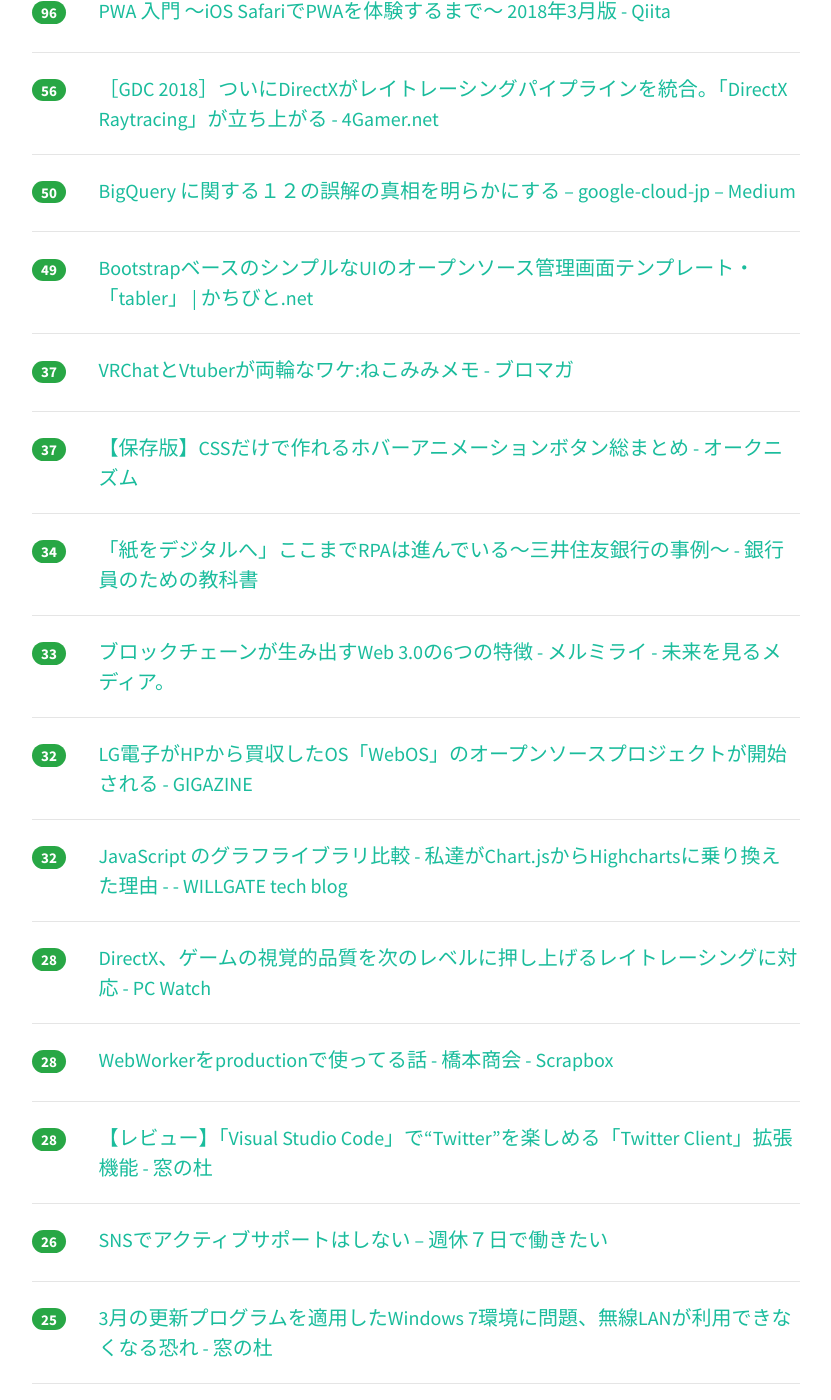
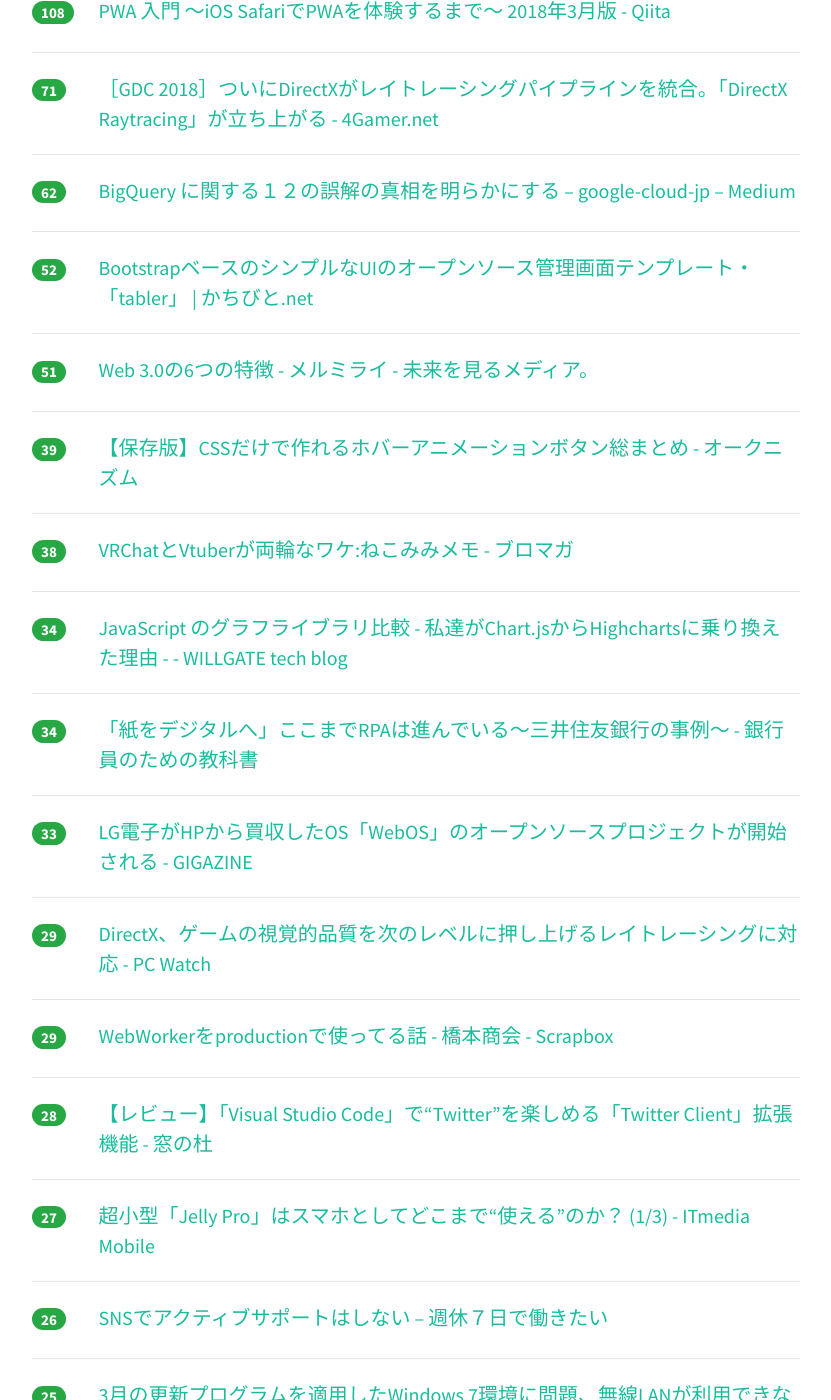
Before and after one commit to yatta47/hatena-matome-site, a Jekyll site: the page built from _posts/2018-03-21-hatena.md, in a window 1280 px wide and 1400 px high, scrolled down 501 px. Shown: the whole window, without its empty margins (224-1055 px from the left). Built offline with Jekyll 4.4.1, drawn with Linux system fonts in a browser that asks for light colours; nearby versions of some CDN libraries; some of the changed text lies outside the part shown.

Commit message:
Updated 2018-03-21

```diff
--- a/_posts/2018-03-21-hatena.md
+++ b/_posts/2018-03-21-hatena.md
@@ -1,44 +1,54 @@
 ---
 layout: post
 title:  "2018-03-21 はてぶIT"
-date:   2018-03-21 14:00:46
+date:   2018-03-21 15:01:31
 tags: [it-hotentry]
 ---
-33 件のデータあり
+36 件のデータあり
 
 <hr><div class="row">
-<div class="col-1"><span class="badge badge-pill badge-success h2">172</span></div>
+<div class="col-1"><span class="badge badge-pill badge-success h2">189</span></div>
 <div class="col-11"><a href='http://kyoumoe.hatenablog.com/entry/20180320/1521549532' target='_blank'>とあるNPO法人のサポーターからイケダハヤトやはあちゅうの存在が消された件 - 今日も得る物なしZ</a></div>
 </div>
 <hr>
 <div class="row">
-<div class="col-1"><span class="badge badge-pill badge-success h2">96</span></div>
+<div class="col-1"><span class="badge badge-pill badge-success h2">108</span></div>
 <div class="col-11"><a href='https://qiita.com/umamichi/items/0e2b4b1c578e7335ba20' target='_blank'>PWA 入門 〜iOS SafariでPWAを体験するまで〜 2018年3月版 - Qiita</a></div>
 </div>
 <hr>
 <div class="row">
-<div class="col-1"><span class="badge badge-pill badge-success h2">56</span></div>
+<div class="col-1"><span class="badge badge-pill badge-success h2">71</span></div>
 <div class="col-11"><a href='http://www.4gamer.net/games/033/G003329/20180320141/' target='_blank'>［GDC 2018］ついにDirectXがレイトレーシングパイプラインを統合。「DirectX Raytracing」が立ち上がる - 4Gamer.net</a></div>
 </div>
 <hr>
 <div class="row">
-<div class="col-1"><span class="badge badge-pill badge-success h2">50</span></div>
+<div class="col-1"><span class="badge badge-pill badge-success h2">62</span></div>
 <div class="col-11"><a href='https://medium.com/google-cloud-jp/1d7227cb05e4' target='_blank'>BigQuery に関する１２の誤解の真相を明らかにする – google-cloud-jp – Medium</a></div>
 </div>
 <hr>
 <div class="row">
-<div class="col-1"><span class="badge badge-pill badge-success h2">49</span></div>
+<div class="col-1"><span class="badge badge-pill badge-success h2">52</span></div>
 <div class="col-11"><a href='http://kachibito.net/useful-resource/tabler' target='_blank'>BootstrapベースのシンプルなUIのオープンソース管理画面テンプレート・「tabler」 | かちびと.net</a></div>
 </div>
 <hr>
 <div class="row">
-<div class="col-1"><span class="badge badge-pill badge-success h2">37</span></div>
+<div class="col-1"><span class="badge badge-pill badge-success h2">51</span></div>
+<div class="col-11"><a href='http://www.mermirai.com/entry/web30' target='_blank'>Web 3.0の6つの特徴 - メルミライ - 未来を見るメディア。</a></div>
+</div>
+<hr>
+<div class="row">
+<div class="col-1"><span class="badge badge-pill badge-success h2">39</span></div>
+<div class="col-11"><a href='http://www.okuni.me/entry/hover-animation-button-matome' target='_blank'>【保存版】CSSだけで作れるホバーアニメーションボタン総まとめ - オークニズム</a></div>
+</div>
+<hr>
+<div class="row">
+<div class="col-1"><span class="badge badge-pill badge-success h2">38</span></div>
 <div class="col-11"><a href='http://ch.nicovideo.jp/nekomimi/blomaga/ar1443265' target='_blank'>VRChatとVtuberが両輪なワケ:ねこみみメモ - ブロマガ</a></div>
 </div>
 <hr>
 <div class="row">
-<div class="col-1"><span class="badge badge-pill badge-success h2">37</span></div>
-<div class="col-11"><a href='http://www.okuni.me/entry/hover-animation-button-matome' target='_blank'>【保存版】CSSだけで作れるホバーアニメーションボタン総まとめ - オークニズム</a></div>
+<div class="col-1"><span class="badge badge-pill badge-success h2">34</span></div>
+<div class="col-11"><a href='http://tech.willgate.co.jp/entry/2018/03/20/141000' target='_blank'>JavaScript のグラフライブラリ比較 - 私達がChart.jsからHighchartsに乗り換えた理由 - - WILLGATE tech blog</a></div>
 </div>
 <hr>
 <div class="row">
@@ -48,32 +58,27 @@ tags: [it-hotentry]
 <hr>
 <div class="row">
 <div class="col-1"><span class="badge badge-pill badge-success h2">33</span></div>
-<div class="col-11"><a href='http://www.mermirai.com/entry/web30' target='_blank'>ブロックチェーンが生み出すWeb 3.0の6つの特徴 - メルミライ - 未来を見るメディア。</a></div>
-</div>
-<hr>
-<div class="row">
-<div class="col-1"><span class="badge badge-pill badge-success h2">32</span></div>
 <div class="col-11"><a href='https://gigazine.net/news/20180320-lg-webos-open-source-version/' target='_blank'>LG電子がHPから買収したOS「WebOS」のオープンソースプロジェクトが開始される - GIGAZINE</a></div>
 </div>
 <hr>
 <div class="row">
-<div class="col-1"><span class="badge badge-pill badge-success h2">32</span></div>
-<div class="col-11"><a href='http://tech.willgate.co.jp/entry/2018/03/20/141000' target='_blank'>JavaScript のグラフライブラリ比較 - 私達がChart.jsからHighchartsに乗り換えた理由 - - WILLGATE tech blog</a></div>
-</div>
-<hr>
-<div class="row">
-<div class="col-1"><span class="badge badge-pill badge-success h2">28</span></div>
+<div class="col-1"><span class="badge badge-pill badge-success h2">29</span></div>
 <div class="col-11"><a href='https://pc.watch.impress.co.jp/docs/news/1112633.html' target='_blank'>DirectX、ゲームの視覚的品質を次のレベルに押し上げるレイトレーシングに対応 - PC Watch</a></div>
 </div>
 <hr>
 <div class="row">
-<div class="col-1"><span class="badge badge-pill badge-success h2">28</span></div>
+<div class="col-1"><span class="badge badge-pill badge-success h2">29</span></div>
 <div class="col-11"><a href='https://scrapbox.io/shokai/WebWorker%E3%82%92production%E3%81%A7%E4%BD%BF%E3%81%A3%E3%81%A6%E3%82%8B%E8%A9%B1' target='_blank'>WebWorkerをproductionで使ってる話 - 橋本商会 - Scrapbox</a></div>
 </div>
 <hr>
 <div class="row">
 <div class="col-1"><span class="badge badge-pill badge-success h2">28</span></div>
 <div class="col-11"><a href='https://forest.watch.impress.co.jp/docs/review/1112734.html' target='_blank'>【レビュー】「Visual Studio Code」で“Twitter”を楽しめる「Twitter Client」拡張機能 - 窓の杜</a></div>
+</div>
+<hr>
+<div class="row">
+<div class="col-1"><span class="badge badge-pill badge-success h2">27</span></div>
+<div class="col-11"><a href='http://www.itmedia.co.jp/mobile/articles/1803/21/news018.html' target='_blank'>超小型「Jelly Pro」はスマホとしてどこまで“使える”のか？ (1/3) - ITmedia Mobile</a></div>
 </div>
 <hr>
 <div class="row">
@@ -98,12 +103,17 @@ tags: [it-hotentry]
 <hr>
 <div class="row">
 <div class="col-1"><span class="badge badge-pill badge-success h2">25</span></div>
-<div class="col-11"><a href='http://www.itmedia.co.jp/mobile/articles/1803/21/news018.html' target='_blank'>超小型「Jelly Pro」はスマホとしてどこまで“使える”のか？ (1/3) - ITmedia Mobile</a></div>
+<div class="col-11"><a href='https://speakerdeck.com/suusan2go/nuxt-dot-js-plus-typescript-equals-great' target='_blank'>Nuxt.js + TypeScript = Great! // Speaker Deck</a></div>
 </div>
 <hr>
 <div class="row">
 <div class="col-1"><span class="badge badge-pill badge-success h2">23</span></div>
 <div class="col-11"><a href='https://developers-jp.googleblog.com/2018/03/standardizing-lessons-learned-from-amp.html?m=1' target='_blank'>Google Developers Japan: AMP から得られた教訓の標準化について</a></div>
+</div>
+<hr>
+<div class="row">
+<div class="col-1"><span class="badge badge-pill badge-success h2">23</span></div>
+<div class="col-11"><a href='http://globalbiz.hatenablog.com/entry/2018/03/20/200039' target='_blank'>マッキンゼーやBCGなどコンサルファームのプレゼンを学べるサイト - グローバル経営の極北</a></div>
 </div>
 <hr>
 <div class="row">
@@ -118,7 +128,7 @@ tags: [it-hotentry]
 <hr>
 <div class="row">
 <div class="col-1"><span class="badge badge-pill badge-success h2">21</span></div>
-<div class="col-11"><a href='http://globalbiz.hatenablog.com/entry/2018/03/20/200039' target='_blank'>マッキンゼーやBCGなどコンサルファームのプレゼンを学べるサイト - グローバル経営の極北</a></div>
+<div class="col-11"><a href='http://www.kunst1080.net/entry/2018/03/21/132836' target='_blank'>【謎】本当にあったfindコマンドの怖い話【解決編】 - くんすとの備忘録</a></div>
 </div>
 <hr>
 <div class="row">
@@ -128,12 +138,12 @@ tags: [it-hotentry]
 <hr>
 <div class="row">
 <div class="col-1"><span class="badge badge-pill badge-success h2">20</span></div>
-<div class="col-11"><a href='https://speakerdeck.com/suusan2go/nuxt-dot-js-plus-typescript-equals-great' target='_blank'>Nuxt.js + TypeScript = Great! // Speaker Deck</a></div>
+<div class="col-11"><a href='https://anond.hatelabo.jp/20180319170310' target='_blank'>ネットのうざい広告作ってる人はネットしないのかな</a></div>
 </div>
 <hr>
 <div class="row">
-<div class="col-1"><span class="badge badge-pill badge-success h2">18</span></div>
-<div class="col-11"><a href='https://anond.hatelabo.jp/20180319170310' target='_blank'>ネットのうざい広告作ってる人はネットしないのかな</a></div>
+<div class="col-1"><span class="badge badge-pill badge-success h2">19</span></div>
+<div class="col-11"><a href='https://gigazine.net/news/20180321-super-straps-improve-posture/' target='_blank'>リュックを背負っても肩・首・背中に負荷をかけないようにするストラップ「Super Straps」 - GIGAZINE</a></div>
 </div>
 <hr>
 <div class="row">
@@ -157,17 +167,22 @@ tags: [it-hotentry]
 </div>
 <hr>
 <div class="row">
-<div class="col-1"><span class="badge badge-pill badge-success h2">15</span></div>
+<div class="col-1"><span class="badge badge-pill badge-success h2">16</span></div>
 <div class="col-11"><a href='https://anond.hatelabo.jp/20180321005408' target='_blank'>彼女がTwitterばかりみてる</a></div>
 </div>
 <hr>
 <div class="row">
-<div class="col-1"><span class="badge badge-pill badge-success h2">14</span></div>
+<div class="col-1"><span class="badge badge-pill badge-success h2">16</span></div>
+<div class="col-11"><a href='http://www.bbc.com/japanese/features-and-analysis-43467869' target='_blank'>ケンブリッジ・アナリティカ社めぐる疑惑　これまでの経緯 - BBCニュース</a></div>
+</div>
+<hr>
+<div class="row">
+<div class="col-1"><span class="badge badge-pill badge-success h2">15</span></div>
 <div class="col-11"><a href='https://japan.zdnet.com/article/35116407/' target='_blank'>マイクロソフトなど6社、OSSライセンス違反者を救済する取り組みに参加 - ZDNet Japan</a></div>
 </div>
 <hr>
 <div class="row">
-<div class="col-1"><span class="badge badge-pill badge-success h2">12</span></div>
+<div class="col-1"><span class="badge badge-pill badge-success h2">13</span></div>
 <div class="col-11"><a href='http://www.jigowatt121.com/entry/2018/03/20/195233' target='_blank'>3年半かけて得た、ブログのPVを増やすための基本的な考え方 - ジゴワットレポート</a></div>
 </div>
 <hr>
```
